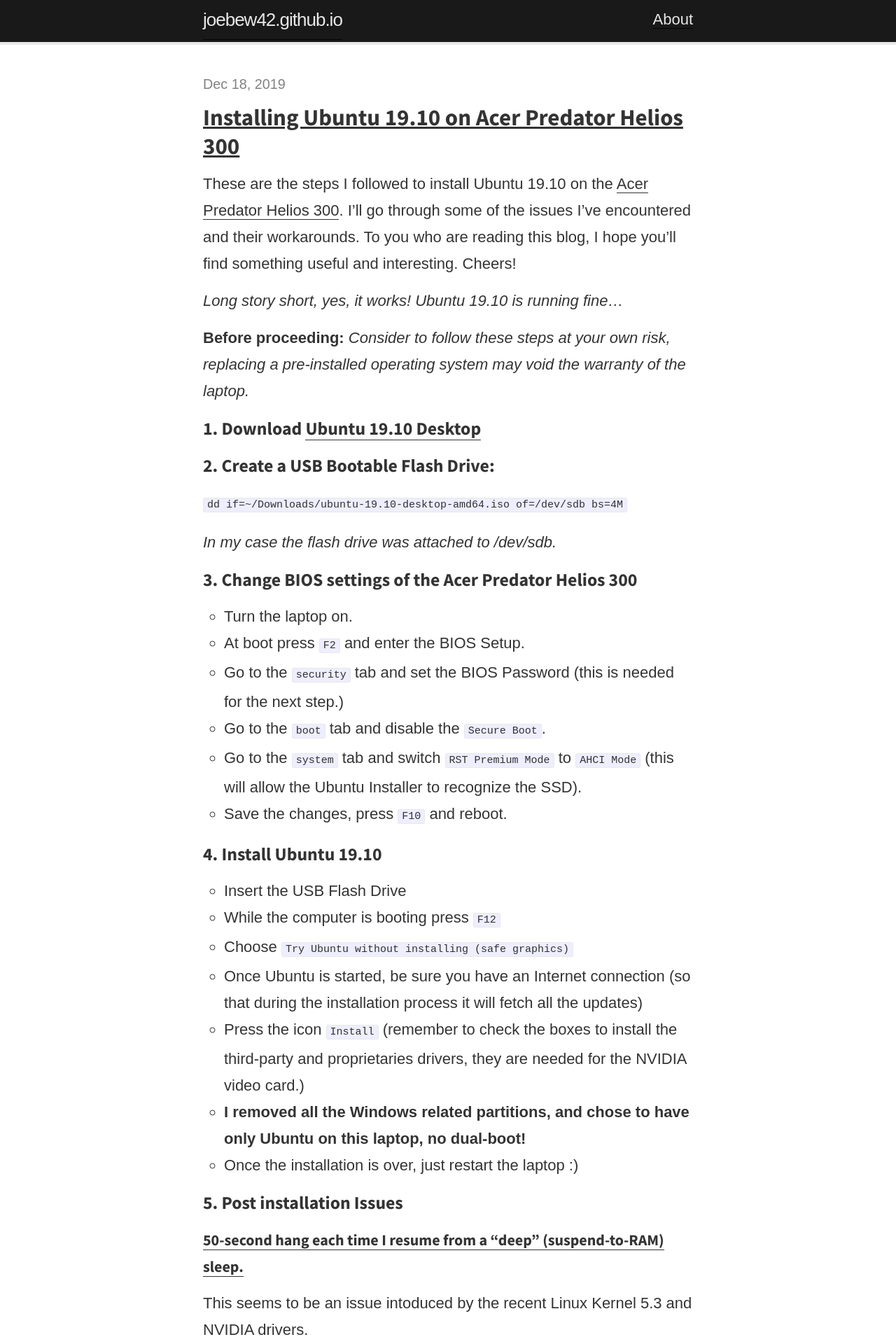
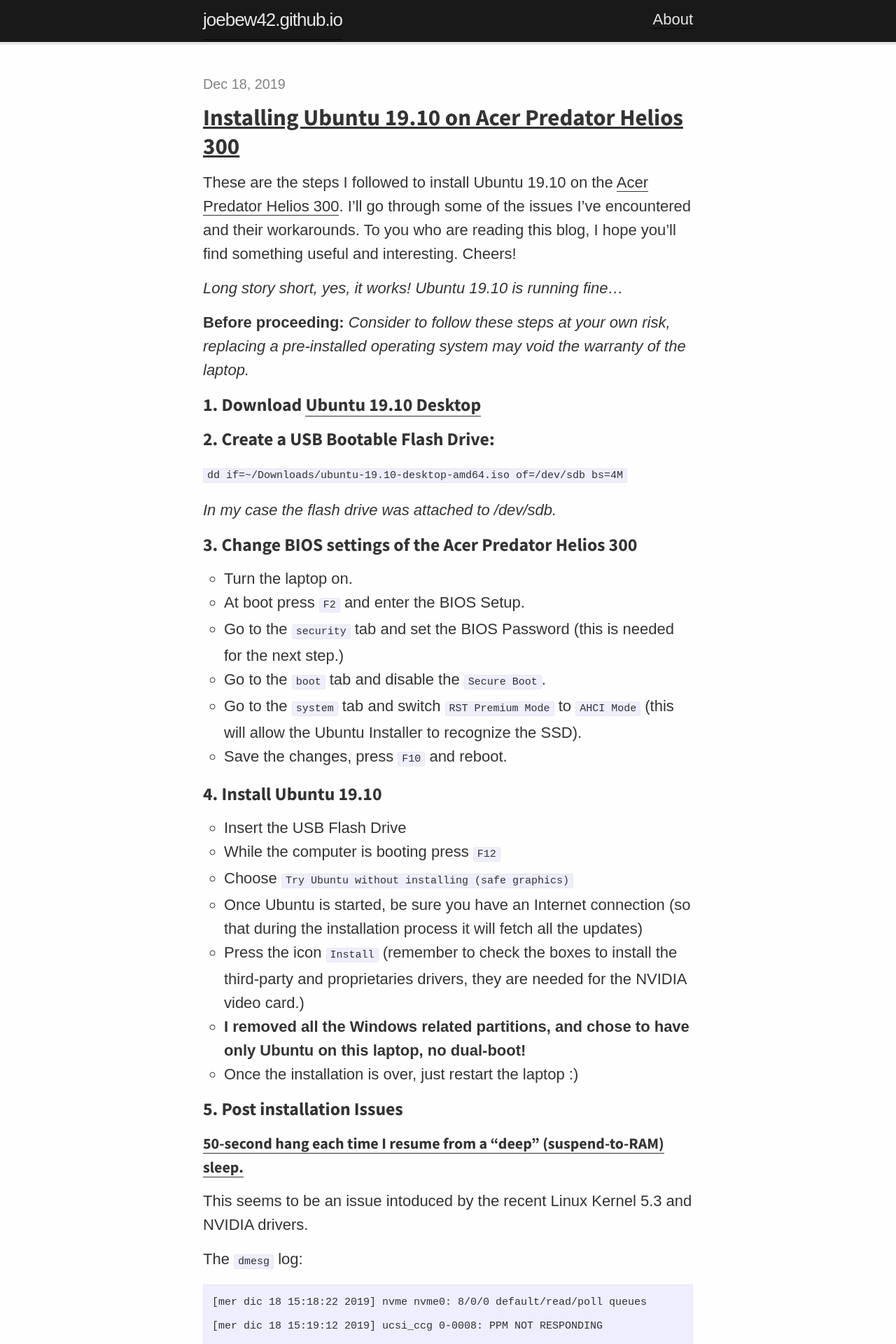
Before and after one commit to joebew42/joebew42.github.io, a Jekyll site: the page built from index.html, in a window 1280 px wide. Shown: the top 1920 px of the page at 70% size. Built offline with Jekyll 4.4.1, drawn with Linux system fonts in a browser that asks for light colours; some web fonts are replaced.

Commit message:
fix line-height and background color

```diff
--- a/css/main.scss
+++ b/css/main.scss
@@ -9,7 +9,7 @@
 $base-font-family: 'Source Serif Pro', sans-serif;
 $base-font-weight: 400;
 $base-font-size: 22px;
-$base-line-height: 38px;
+$base-line-height: 34px;
 
 $base-heading-font-family: 'Source Sans Pro', serif;;
 $base-heading-font-weight: 700;
@@ -25,7 +25,7 @@
 $spacing-unit:     30px;
 
 $text-color:       rgba(0,0,0,0.8);
-$background-color: #ffffff;
+$background-color: #fefefe;
 $brand-color:      $text-color;
 
 $grey-color:       #828282;
```
